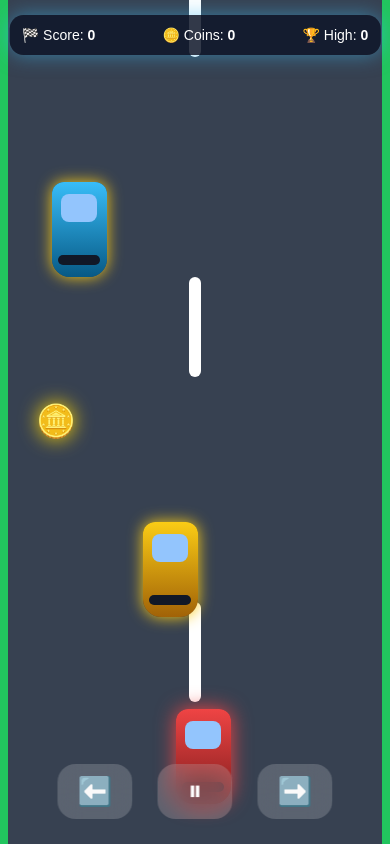
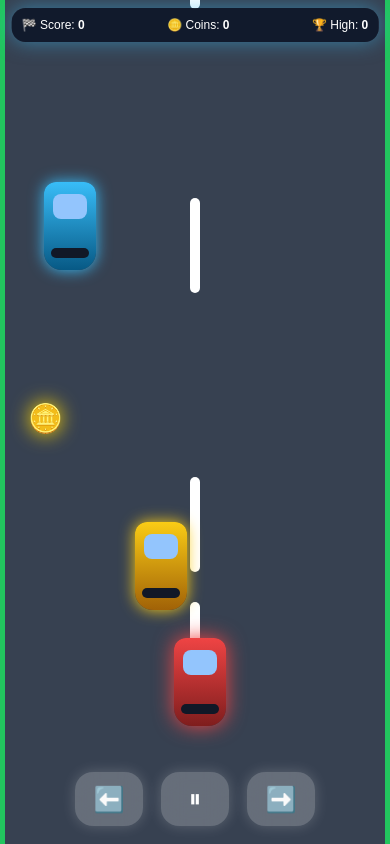
Before and after one commit to ayush2614/raftar-x-road, a plain HTML site: page index.html in a window 390 px wide. Both pictures are taken after a click on the button "▶ Start Game". Drawn offline with Linux system fonts and the light colour scheme.

Commit message:
Fix mobile responsive game

```diff
--- a/index.html
+++ b/index.html
@@ -1,8 +1,10 @@
 <!DOCTYPE html>
-<html>
+<html lang="en">
 <head>
-  <title>Neon Road Racer</title>
-  <link rel="stylesheet" href="style.css">
+  <meta charset="UTF-8" />
+  <meta name="viewport" content="width=device-width, initial-scale=1.0, maximum-scale=1.0, user-scalable=no" />
+  <title>Raftar X Road</title>
+  <link rel="stylesheet" href="style.css" />
 </head>
 <body>
 
@@ -14,26 +16,29 @@
 
   <div class="gameArea" id="gameArea">
     <div class="screen" id="startScreen">
-      <h1>🚗 Raftar x Road🔥</h1>
-      <p>RAFTAR — Own the Highway...</p>
+      <h1>🚗 RAFTAR X ROAD</h1>
+      <p>Own the Highway.</p>
       <button onclick="startGame()">▶ Start Game</button>
-      <small>Controls: ← → / Mobile Buttons | P = Pause</small>
+      <small>Desktop: ← → | P = Pause</small>
+      <small>Mobile: Use bottom buttons</small>
     </div>
 
     <div class="roadLine line1"></div>
     <div class="roadLine line2"></div>
     <div class="roadLine line3"></div>
+    <div class="roadLine line4"></div>
 
     <div class="coin" id="coin">🪙</div>
 
     <div class="enemy enemy1"></div>
     <div class="enemy enemy2"></div>
+
     <div class="car" id="car"></div>
 
     <div class="screen" id="pauseScreen">
       <h1>⏸ Paused</h1>
       <p>Press P or Resume</p>
-      <button onclick="togglePause()">Resume</button>
+      <button onclick="togglePause()">▶ Resume</button>
     </div>
 
     <div class="screen" id="gameOver">
--- a/script.js
+++ b/script.js
@@ -21,12 +21,15 @@ const pauseBtn = document.getElementById("pauseBtn");
 let carLeft = 0;
 let score = 0;
 let coins = 0;
+
 let speed = 4;
 let maxSpeed = 13;
 let speedIncrease = 0.0018;
 
 let gameRunning = false;
 let paused = false;
+
+let animationId = null;
 
 let highScore = localStorage.getItem("carHighScore") || 0;
 highScoreText.textContent = highScore;
@@ -39,9 +42,10 @@ let keys = {
 function setInitialPositions() {
   const gameWidth = gameArea.offsetWidth;
 
-  carLeft = gameWidth / 2 - 27;
+  carLeft = gameWidth / 2 - car.offsetWidth / 2;
   car.style.left = carLeft + "px";
-  car.style.bottom = "40px";
+  car.style.transform = "none";
+  car.style.bottom = window.innerWidth <= 600 ? "118px" : "130px";
 
   enemies.forEach((enemy, index) => {
     enemy.style.left = randomLane() + "px";
@@ -66,49 +70,58 @@ document.addEventListener("keyup", function(e) {
   if (e.key === "ArrowRight") keys.right = false;
 });
 
-function pressLeft(value) {
-  keys.left = value;
+function holdButton(button, direction) {
+  button.addEventListener("touchstart", function(e) {
+    e.preventDefault();
+    keys[direction] = true;
+  });
+
+  button.addEventListener("touchend", function(e) {
+    e.preventDefault();
+    keys[direction] = false;
+  });
+
+  button.addEventListener("touchcancel", function(e) {
+    e.preventDefault();
+    keys[direction] = false;
+  });
+
+  button.addEventListener("mousedown", function() {
+    keys[direction] = true;
+  });
+
+  button.addEventListener("mouseup", function() {
+    keys[direction] = false;
+  });
+
+  button.addEventListener("mouseleave", function() {
+    keys[direction] = false;
+  });
 }
 
-function pressRight(value) {
-  keys.right = value;
-}
+holdButton(leftBtn, "left");
+holdButton(rightBtn, "right");
 
-leftBtn.addEventListener("touchstart", (e) => {
-  e.preventDefault();
-  pressLeft(true);
-});
-
-leftBtn.addEventListener("touchend", (e) => {
-  e.preventDefault();
-  pressLeft(false);
-});
-
-rightBtn.addEventListener("touchstart", (e) => {
-  e.preventDefault();
-  pressRight(true);
-});
-
-rightBtn.addEventListener("touchend", (e) => {
-  e.preventDefault();
-  pressRight(false);
-});
-
-leftBtn.addEventListener("mousedown", () => pressLeft(true));
-leftBtn.addEventListener("mouseup", () => pressLeft(false));
-
-rightBtn.addEventListener("mousedown", () => pressRight(true));
-rightBtn.addEventListener("mouseup", () => pressRight(false));
-
-if (pauseBtn) {
-  pauseBtn.addEventListener("click", togglePause);
-}
+pauseBtn.addEventListener("click", togglePause);
 
 function startGame() {
   startScreen.style.display = "none";
+  pauseScreen.style.display = "none";
+  gameOverBox.style.display = "none";
+
+  score = 0;
+  coins = 0;
+  speed = 4;
+
+  scoreText.textContent = score;
+  coinsText.textContent = coins;
+
   setInitialPositions();
+
   gameRunning = true;
   paused = false;
+  pauseBtn.textContent = "⏸";
+
   gameLoop();
 }
 
@@ -117,10 +130,7 @@ function togglePause() {
 
   paused = !paused;
   pauseScreen.style.display = paused ? "flex" : "none";
-
-  if (pauseBtn) {
-    pauseBtn.textContent = paused ? "▶️" : "⏸";
-  }
+  pauseBtn.textContent = paused ? "▶️" : "⏸";
 
   if (!paused) {
     gameLoop();
@@ -137,11 +147,11 @@ function moveCar() {
   const gameWidth = gameArea.offsetWidth;
   const carWidth = car.offsetWidth;
 
-  if (keys.left && carLeft > 10) {
+  if (keys.left && carLeft > 8) {
     carLeft -= 7;
   }
 
-  if (keys.right && carLeft < gameWidth - carWidth - 10) {
+  if (keys.right && carLeft < gameWidth - carWidth - 8) {
     carLeft += 7;
   }
 
@@ -150,10 +160,10 @@ function moveCar() {
 
 function moveRoadLines() {
   lines.forEach(line => {
-    let top = parseFloat(window.getComputedStyle(line).top);
+    let top = parseFloat(line.style.top || window.getComputedStyle(line).top);
     top += speed;
 
-    if (top > window.innerHeight) {
+    if (top > gameArea.offsetHeight) {
       top = -120;
     }
 
@@ -163,10 +173,10 @@ function moveRoadLines() {
 
 function moveEnemies() {
   enemies.forEach(enemy => {
-    let top = parseFloat(window.getComputedStyle(enemy).top);
+    let top = parseFloat(enemy.style.top || window.getComputedStyle(enemy).top);
     top += speed;
 
-    if (top > window.innerHeight) {
+    if (top > gameArea.offsetHeight) {
       top = -220;
       enemy.style.left = randomLane() + "px";
 
@@ -183,10 +193,10 @@ function moveEnemies() {
 }
 
 function moveCoin() {
-  let top = parseFloat(window.getComputedStyle(coin).top);
+  let top = parseFloat(coin.style.top || window.getComputedStyle(coin).top);
   top += speed;
 
-  if (top > window.innerHeight) {
+  if (top > gameArea.offsetHeight) {
     top = -300;
     coin.style.left = randomLane() + "px";
   }
@@ -207,7 +217,8 @@ function moveCoin() {
 
 function randomLane() {
   const gameWidth = gameArea.offsetWidth;
-  return Math.floor(Math.random() * (gameWidth - 90) + 20);
+  const maxLeft = gameWidth - 75;
+  return Math.floor(Math.random() * (maxLeft - 15) + 15);
 }
 
 function isCollide(a, b) {
@@ -225,17 +236,20 @@ function isCollide(a, b) {
 function gameLoop() {
   if (!gameRunning || paused) return;
 
+  cancelAnimationFrame(animationId);
+
   increaseSpeedNaturally();
   moveCar();
   moveRoadLines();
   moveEnemies();
   moveCoin();
 
-  requestAnimationFrame(gameLoop);
+  animationId = requestAnimationFrame(gameLoop);
 }
 
 function endGame() {
   gameRunning = false;
+  cancelAnimationFrame(animationId);
 
   if (score > highScore) {
     highScore = score;
@@ -249,10 +263,10 @@ function endGame() {
 }
 
 function restartGame() {
-  location.reload();
+  startGame();
 }
 
-window.addEventListener("resize", () => {
+window.addEventListener("resize", function() {
   if (!gameRunning) {
     setInitialPositions();
   }
--- a/style.css
+++ b/style.css
@@ -2,54 +2,62 @@
   margin: 0;
   padding: 0;
   box-sizing: border-box;
+  -webkit-tap-highlight-color: transparent;
 }
 
+html,
 body {
+  width: 100%;
+  height: 100%;
+  overflow: hidden;
+  touch-action: none;
+  font-family: Arial, sans-serif;
   background: radial-gradient(circle, #172554, #020617);
-  font-family: Arial, sans-serif;
-  overflow: hidden;
 }
 
 .hud {
   position: fixed;
-  top: 15px;
+  top: 12px;
   left: 50%;
   transform: translateX(-50%);
-  width: 410px;
+  width: min(410px, 94vw);
   display: flex;
   justify-content: space-between;
-  background: rgba(15, 23, 42, 0.85);
+  background: rgba(15, 23, 42, 0.92);
   color: white;
   padding: 12px;
   border-radius: 14px;
-  z-index: 50;
-  box-shadow: 0 0 20px rgba(56,189,248,0.5);
+  z-index: 999;
+  box-shadow: 0 0 20px rgba(56, 189, 248, 0.5);
+  font-size: 14px;
 }
 
 .gameArea {
-  width: 420px;
-  height: 100vh;
+  width: min(420px, 100vw);
+  height: 100dvh;
   background: #374151;
   margin: auto;
   position: relative;
   overflow: hidden;
-  border-left: 8px solid #22c55e;
-  border-right: 8px solid #22c55e;
+  border-left: 7px solid #22c55e;
+  border-right: 7px solid #22c55e;
 }
 
 .roadLine {
   position: absolute;
-  width: 12px;
-  height: 100px;
+  width: 10px;
+  height: 95px;
   background: white;
   left: 50%;
   transform: translateX(-50%);
   border-radius: 10px;
+  z-index: 1;
 }
 
 .line1 { top: -100px; }
-.line2 { top: 220px; }
-.line3 { top: 540px; }
+.line2 { top: 180px; }
+.line3 { top: 460px; }
+.line4 { top: 740px; }
 
 .car,
 .enemy {
@@ -60,11 +68,30 @@ body {
 }
 
 .car {
-  bottom: 40px;
-  left: 180px;
+  left: 50%;
+  bottom: 130px;
+  transform: translateX(-50%);
   background: linear-gradient(#ef4444, #7f1d1d);
   box-shadow: 0 0 20px #ef4444;
-  z-index: 5;
+  z-index: 50;
+}
+
+.enemy {
+  top: -200px;
+  background: linear-gradient(#facc15, #a16207);
+  box-shadow: 0 0 15px #facc15;
+  z-index: 30;
+}
+
+.enemy1 {
+  left: 70px;
+}
+
+.enemy2 {
+  left: 280px;
+  top: -520px;
+  background: linear-gradient(#38bdf8, #075985);
+  box-shadow: 0 0 15px #38bdf8;
 }
 
 .car::before,
@@ -91,40 +118,26 @@ body {
   border-radius: 10px;
 }
 
-.enemy {
-  top: -160px;
-  background: linear-gradient(#facc15, #a16207);
-  box-shadow: 0 0 15px #facc15;
-}
-
-.enemy1 { left: 70px; }
-
-.enemy2 {
-  left: 280px;
-  top: -500px;
-  background: linear-gradient(#38bdf8, #075985);
-}
-
 .coin {
   position: absolute;
-  top: -250px;
+  top: -300px;
   left: 180px;
   font-size: 32px;
-  z-index: 4;
+  z-index: 40;
   filter: drop-shadow(0 0 10px gold);
 }
 
 .screen {
   position: absolute;
   inset: 0;
-  background: rgba(2, 6, 23, 0.9);
+  background: rgba(2, 6, 23, 0.92);
   color: white;
   display: none;
   align-items: center;
   justify-content: center;
   flex-direction: column;
   text-align: center;
-  z-index: 30;
+  z-index: 500;
   padding: 20px;
 }
 
@@ -133,7 +146,7 @@ body {
 }
 
 .screen h1 {
-  font-size: 38px;
+  font-size: 36px;
   margin-bottom: 12px;
 }
 
@@ -155,55 +168,99 @@ body {
 
 .screen small {
   color: #bfdbfe;
+  margin-top: 6px;
 }
 
 .mobileControls {
   position: fixed;
-  bottom: 25px;
+  bottom: 18px;
   left: 50%;
   transform: translateX(-50%);
-  display: none;
-  gap: 25px;
-  z-index: 60;
+  display: flex;
+  gap: 22px;
+  z-index: 9999;
+  touch-action: none;
 }
 
 .mobileControls button {
-  width: 75px;
-  height: 55px;
+  width: 72px;
+  height: 56px;
   border: none;
   border-radius: 18px;
-  font-size: 28px;
-  background: rgba(255,255,255,0.18);
+  font-size: 27px;
+  background: rgba(255, 255, 255, 0.24);
   color: white;
   backdrop-filter: blur(12px);
+  box-shadow: 0 0 14px rgba(255, 255, 255, 0.2);
+}
+
+.mobileControls button:active {
+  transform: scale(0.92);
 }
 
 @media (max-width: 600px) {
+  body {
+    background: #020617;
+  }
+
   .gameArea {
     width: 100vw;
+    height: 100dvh;
+    border-left: 5px solid #22c55e;
+    border-right: 5px solid #22c55e;
   }
 
   .hud {
-    width: 95%;
-    font-size: 14px;
+    top: 8px;
+    width: 94vw;
+    font-size: 12px;
+    padding: 10px;
+  }
+
+  .car {
+    width: 52px;
+    height: 88px;
+    bottom: 118px;
+  }
+
+  .enemy {
+    width: 52px;
+    height: 88px;
+  }
+
+  .car::before,
+  .enemy::before {
+    width: 34px;
+    height: 25px;
+    left: 9px;
+  }
+
+  .car::after,
+  .enemy::after {
+    width: 38px;
+    left: 7px;
+  }
+
+  .coin {
+    font-size: 28px;
+  }
+
+  .screen h1 {
+    font-size: 29px;
+  }
+
+  .screen p {
+    font-size: 17px;
   }
 
   .mobileControls {
-    display: flex;
+    bottom: 18px;
+    gap: 18px;
+  }
+
+  .mobileControls button {
+    width: 68px;
+    height: 54px;
+    font-size: 25px;
   }
 }
-.car {
-  z-index: 10;
-}
-
-.enemy {
-  z-index: 8;
-}
-
-.coin {
-  z-index: 9;
-}
-
-.mobileControls {
-  touch-action: none;
-}
```
